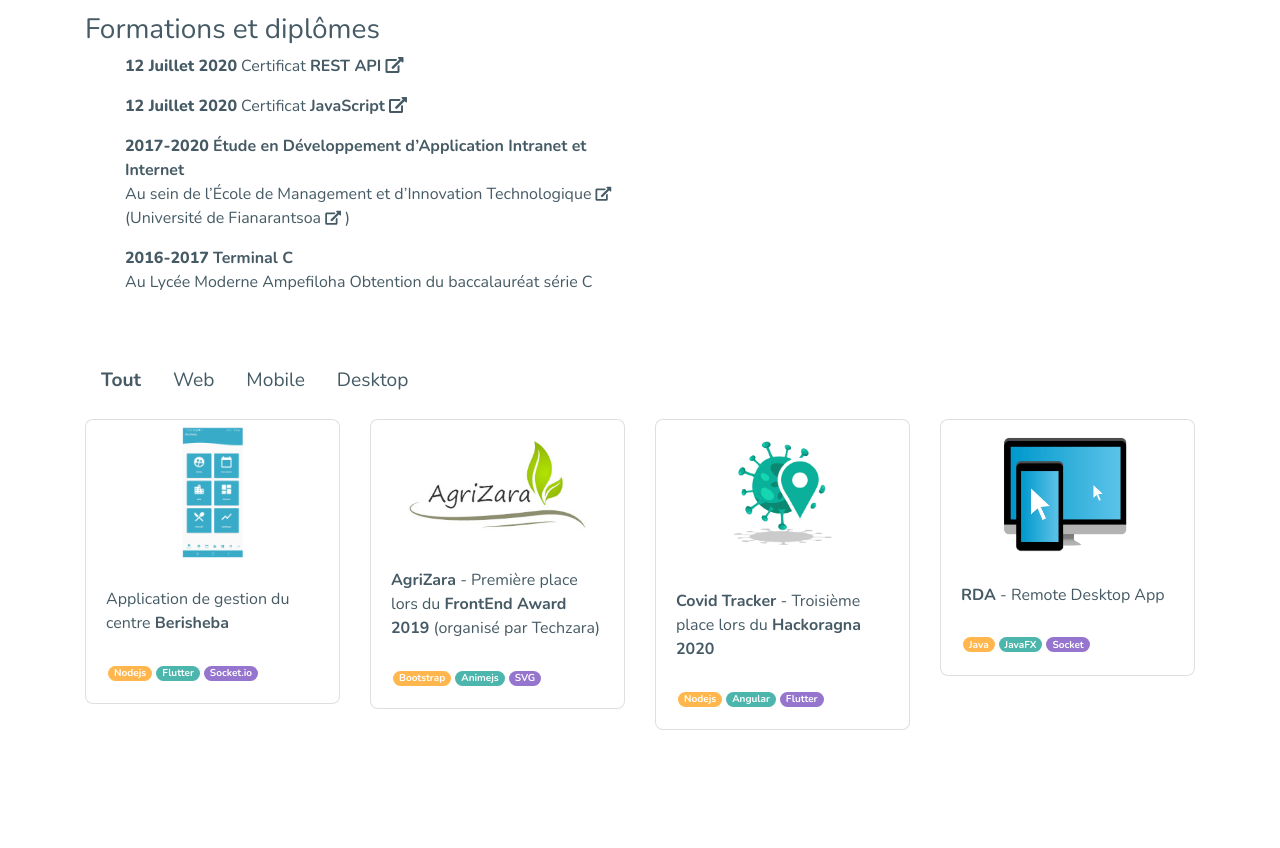
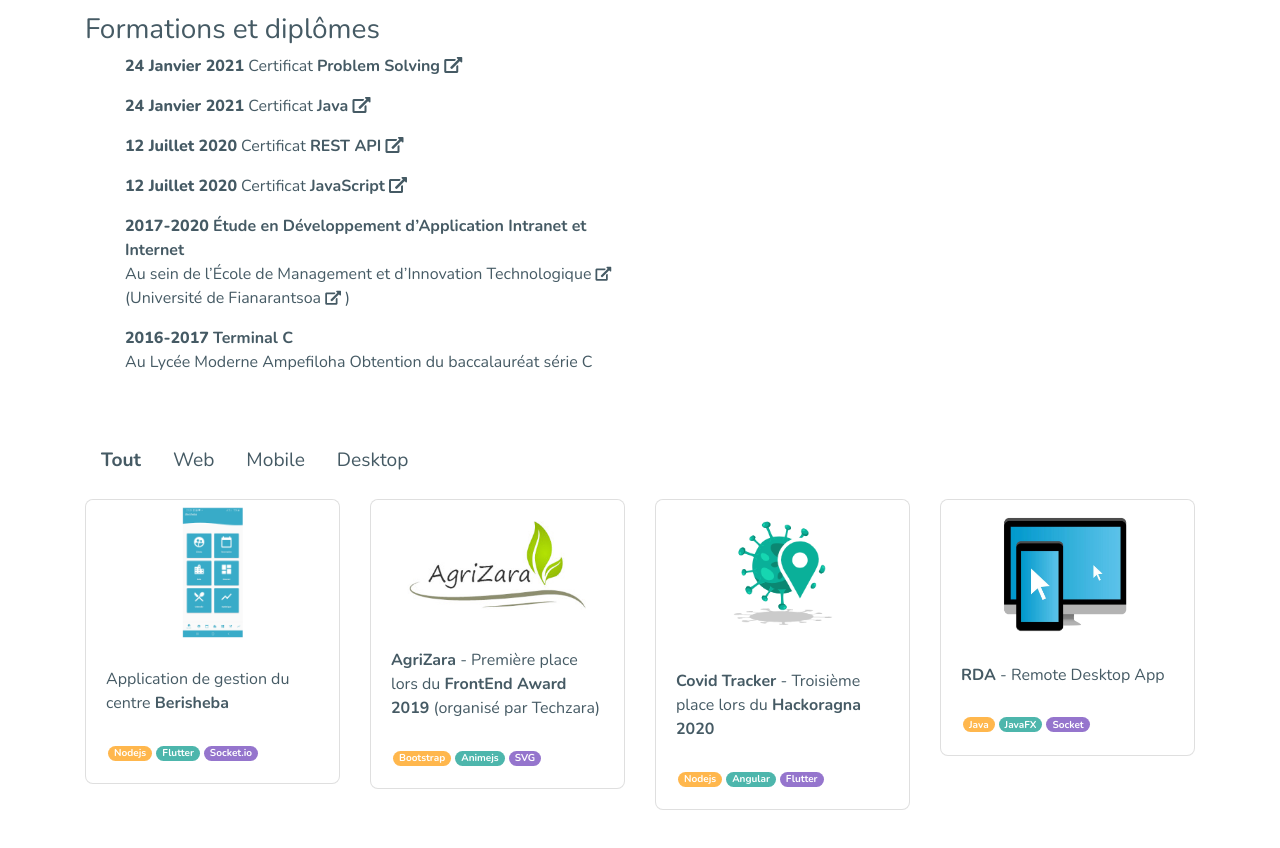
Before and after one commit to rajaomariajaona/my-website, a website: page index.html in a window 1280 px wide. Shown: the part 2225-3073 px from the top of the page. Before the commit the page ends 2995 px from the top, so only its background shows below. Drawn offline with nearby package versions, Linux system fonts and the light colour scheme; files that its build step writes are made by us from their sources.

Commit message:
add certificat problem solving

```diff
--- a/index.html
+++ b/index.html
@@ -236,6 +236,20 @@
                 <div id="education" class="my-3">
                     <h3>Formations et diplômes</h3>
                     <ul>
+                    <li>
+                            <p>
+                                <span class="date">24 Janvier 2021</span> Certificat <strong>Problem Solving</strong> <a
+                                    href="https://www.hackerrank.com/certificates/c5c63ba17ba9" target="_blank"
+                                    rel="noopener noreferrer"> <i class="fa fa-external-link-alt"></i> </a>
+                            </p>
+                        </li>
+                        <li>
+                            <p>
+                                <span class="date">24 Janvier 2021</span> Certificat <strong>Java</strong> <a
+                                    href="https://www.hackerrank.com/certificates/3310b98a3cb2" target="_blank"
+                                    rel="noopener noreferrer"> <i class="fa fa-external-link-alt"></i> </a>
+                            </p>
+                        </li>
                         <li>
                             <p>
                                 <span class="date">12 Juillet 2020</span> Certificat <strong>REST API</strong> <a
```
